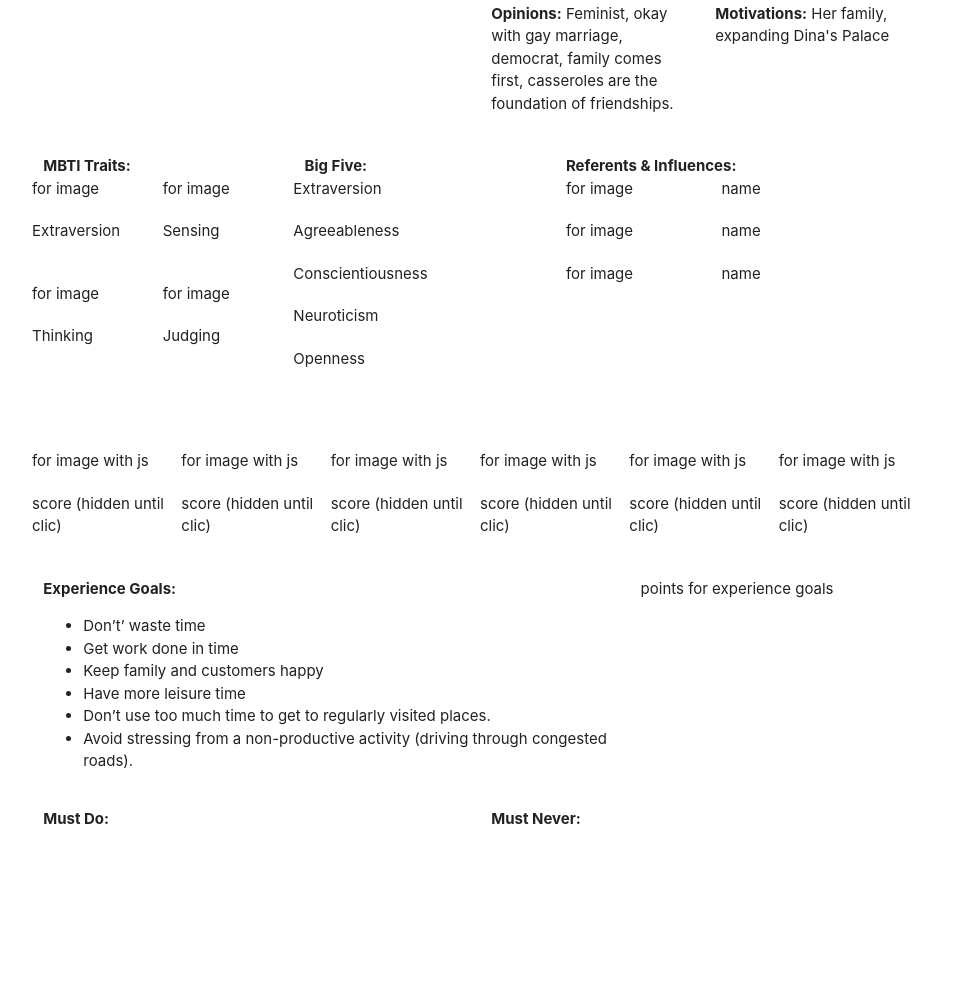
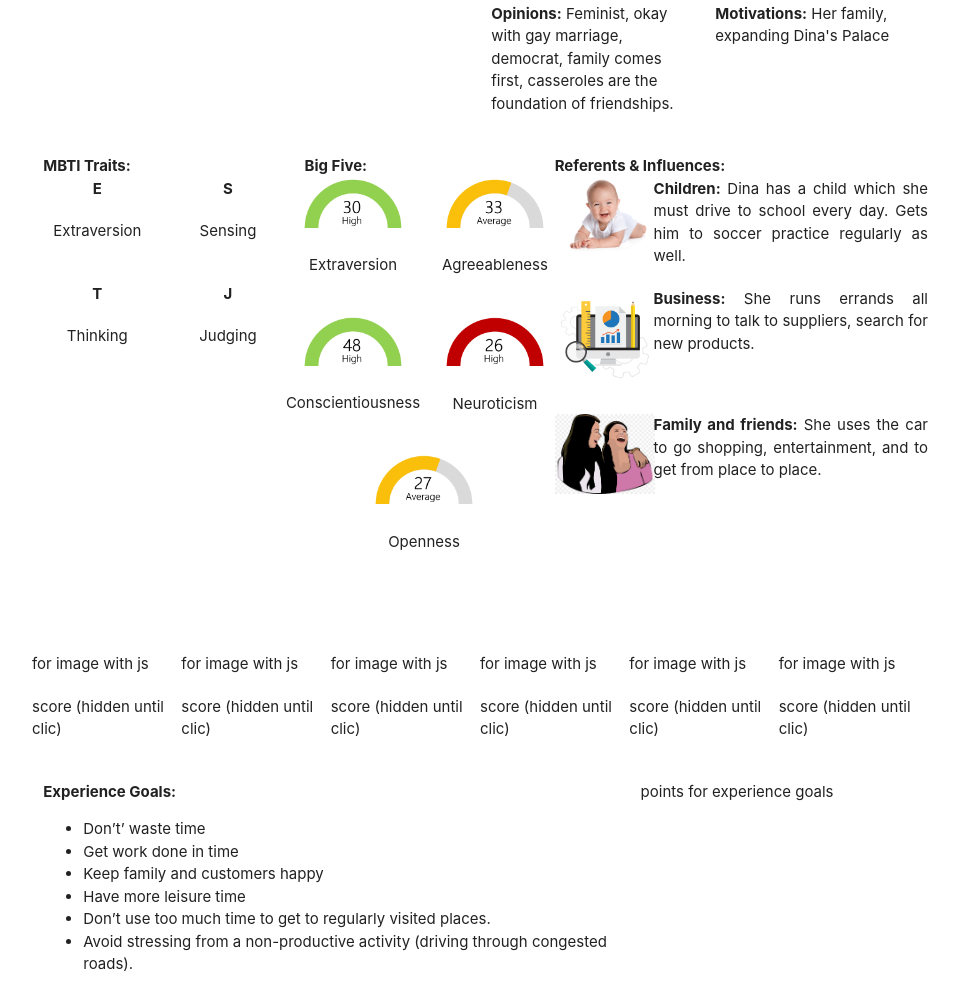
Before and after one commit to LuisWislo/luiswislo.github.io, a plain HTML site: page sub/Persona.html in a window 1280 px wide. Shown: the part 799-1793 px from the top of the page, without its empty margins (160-1119 px from the left). Before the commit the page ends 1649 px from the top, so only its background shows below. Drawn offline with Linux system fonts and the light colour scheme.

Commit message:
Add files via upload

```diff
--- a/sub/Persona.html
+++ b/sub/Persona.html
@@ -15,7 +15,7 @@
            <a href="#" data-target="mobile-demo" class="sidenav-trigger"><i class="material-icons">menu</i></a>
            <ul class="right hide-on-med-and-down">
              <li><a href="../index.html">Home</a></li>
-             <li id="current_page" class="highlighted"><a href="Introduction.html"><span class="highlight_text">Know the problem</span></a></li>
+             <li id="current_page"><a href="Introduction.html">Know the problem</a></li>
              <li><a href="Academic.html">Expert Opinions</a></li>
              <li><a href="Benchmark.html">Other Solutions</a></li>
              <li><a href="Social.html">Social Impact</a></li>
@@ -29,7 +29,7 @@
    <ul class="sidenav" id="mobile-demo">
      <li><img class="responsive-img" src="../media/img/brando.png"></li>
      <li><a href="../index.html">Home</a></li>
-     <li class="low_highlighted"><a href="Introduction.html">Know the problem</a></li>
+     <li><a href="Introduction.html">Know the problem</a></li>
      <li><a href="Academic.html">Expert Opinions</a></li>
      <li><a href="Benchmark.html">Other Solutions</a></li>
      <li><a href="Social.html">Social Impact</a></li>
@@ -146,38 +146,38 @@
            <div class="row">
              <div class="col s6"> <!-- MBTI Traits -->
                <span class="persona_sub"><b>MBTI Traits:</b></span>
-               <div class="row"> <!-- First two -->
+               <div class="row persona_margin"> <!-- First two -->
                  <div class="col s6">
-                   <div class="row">
-                     for image
+                   <div class="row center mbti_row">
+                    <span class="mbti_trait"><b>E</b></span>
                    </div>
-                   <div class="row">
+                   <div class="row center">
                      Extraversion
                    </div>
                  </div>
                  <div class="col s6">
-                   <div class="row">
-                     for image
+                   <div class="row center mbti_row">
+                     <span class="mbti_trait"><b>S</b></span>
                    </div>
-                   <div class="row">
+                   <div class="row center">
                      Sensing
                    </div>
                  </div>
                </div>
                <div class="row"> <!-- Second two -->
                  <div class="col s6">
-                   <div class="row">
-                     for image
+                   <div class="row center mbti_row">
+                     <span class="mbti_trait"><b>T</b></span>
                    </div>
-                   <div class="row">
+                   <div class="row center">
                      Thinking
                    </div>
                  </div>
                  <div class="col s6">
-                   <div class="row">
-                     for image
+                   <div class="row center mbti_row">
+                    <span class="mbti_trait"><b>J</b></span>
                    </div>
-                   <div class="row">
+                   <div class="row center">
                      Judging
                    </div>
                  </div>
@@ -187,13 +187,59 @@
 
              <div class="col s6"> <!-- Big Five -->
                <span class="persona_sub"><b>Big Five:</b></span>
-               <div class="row">
+               <div class="row persona_leftm persona_margin">
                  <div class="col s12">
-                 <div class="row">Extraversion</div>
-                 <div class="row">Agreeableness </div>
-                 <div class="row">Conscientiousness </div>
-                 <div class="row">Neuroticism </div>
-                 <div class="row">Openness </div>
+                 <div class="row center">
+
+                   <div class="row"> <!-- LEVEL 1 -->
+                     <div class="col s6"> <!-- Extraversion -->
+                       <div class="row">
+                         <img src="../media/img/extraversion.png" style="width:100px;">
+                       </div>
+                       <div class="row">
+                         Extraversion
+                       </div>
+                     </div>
+
+                     <div class="col s6"> <!-- Extraversion -->
+                       <div class="row">
+                         <img src="../media/img/agreeableness.png" style="width:100px;">
+                       </div>
+                       <div class="row">
+                         Agreeableness
+                       </div>
+                     </div>
+                   </div>
+
+                   <div class="row"> <!-- LEVEL 1 -->
+                     <div class="col s6"> <!-- Extraversion -->
+                       <div class="row">
+                         <img src="../media/img/conscientiousness.png" style="width:100px;">
+                       </div>
+                       <div class="row">
+                         Conscientiousness
+                       </div>
+                     </div>
+
+                     <div class="col s6"> <!-- Extraversion -->
+                       <div class="row">
+                         <img src="../media/img/neuroticism.png" style="width:100px;">
+                       </div>
+                       <div class="row">
+                         Neuroticism
+                       </div>
+                     </div>
+                   </div>
+
+                   <div class="col s12"> <!-- Extraversion -->
+                     <div class="row">
+                       <img src="../media/img/openness.png" style="width:100px;">
+                     </div>
+                     <div class="row">
+                       Openness
+                     </div>
+                   </div>
+                 </div>
 
                  </div>
 
@@ -209,38 +255,42 @@
          </div>
 
          <div class="col s5"><!-- Referents & Influences -->
+           <div class="row persona_leftm expert_opinion">
           <span class="persona_raw_text">
           <span class="persona_sub"><b>Referents & Influences:</b></span>
-          <div class="row"> <!-- one -->
-            <div class="col s5">
-              for image
+          <div class="row persona_margin"> <!-- one -->
+            <div class="col s3">
+              <img src="../media/img/children.png" style="width:100px;">
             </div>
-            <div class="col s7">
-            name
+            <div class="col s9">
+            <span><b>Children:</b> Dina has a child which she must drive to school
+              every day. Gets him to soccer practice regularly as well.</span>
             </div>
           </div>
 
           <div class="row"> <!-- one -->
-            <div class="col s5">
-              for image
+            <div class="col s3">
+              <img src="../media/img/business.png" style="width:100px;">
             </div>
-            <div class="col s7">
-            name
+            <div class="col s9">
+              <span><b>Business:</b> She runs errands all morning to talk to suppliers,
+                 search for new products.</span>
             </div>
           </div>
 
           <div class="row"> <!-- one -->
-            <div class="col s5">
-              for image
+            <div class="col s3">
+              <img src="../media/img/friends.jpg" style="width:100px;">
             </div>
-            <div class="col s7">
-            name
+            <div class="col s9">
+            <span><b>Family and friends:</b> She uses the car to go shopping,
+              entertainment, and to get from place to place.</span>
             </div>
           </div>
 
           </span>
-
-         </div>
+        </div>
+        </div> <!--lol-->
 
 
 
@@ -352,7 +402,7 @@
      <!--JavaScript at end of body for optimized loading-->
      <script type="text/javascript" src="../js/materialize.min.js"></script>
      <script>
-      /*var btn_tohl = document.getElementById("current_page");
+      var btn_tohl = document.getElementById("current_page");
       btn_tohl.addEventListener("DOMContentLoaded",highlight);
 
       function highlight(){
@@ -365,7 +415,7 @@
        document.addEventListener('DOMContentLoaded', function() {
        var elems = document.querySelectorAll('.dropdown-trigger');
        var instances = M.Dropdown.init(elems);
-     });*/
+     });
      </script>
    </body>
  </html>
```
Also changed, not shown: sub/AboutUs.html (+13 -0 lines), sub/TopSecret.html (added, +75 -0 lines).
